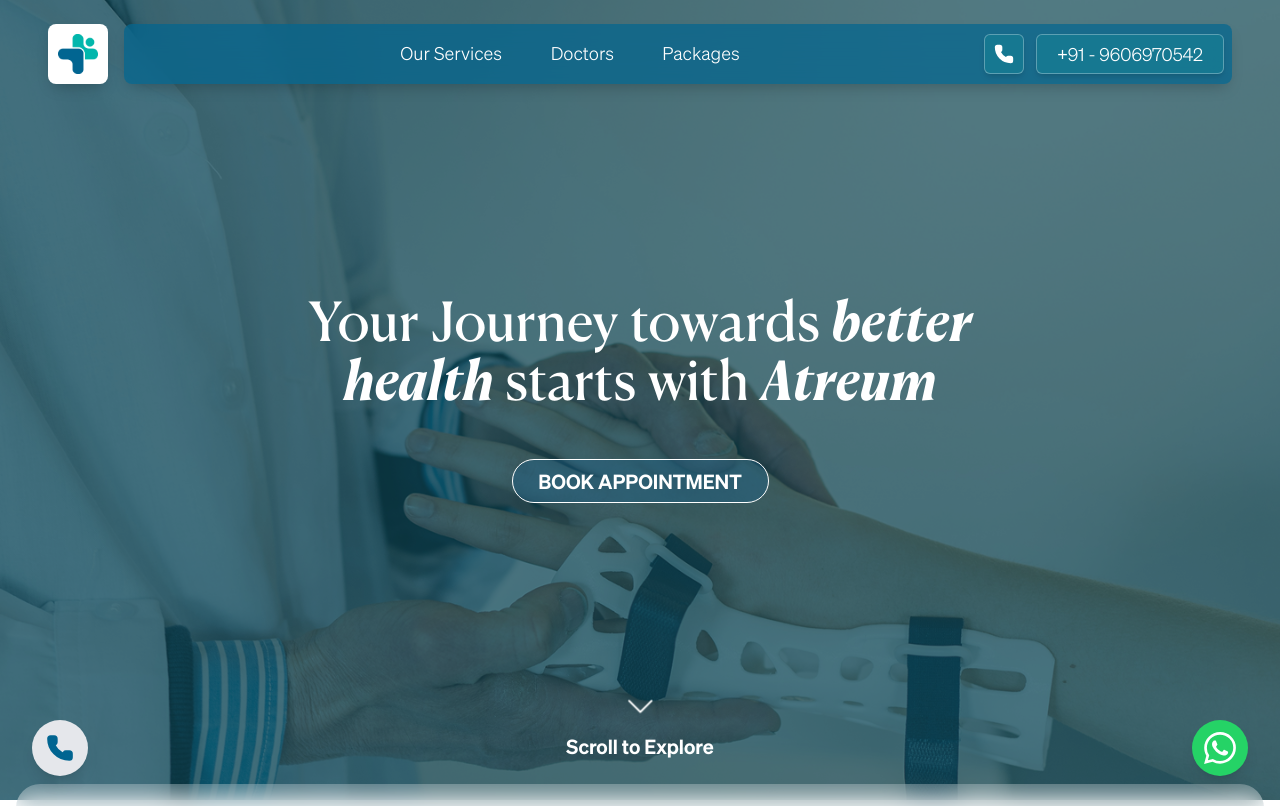
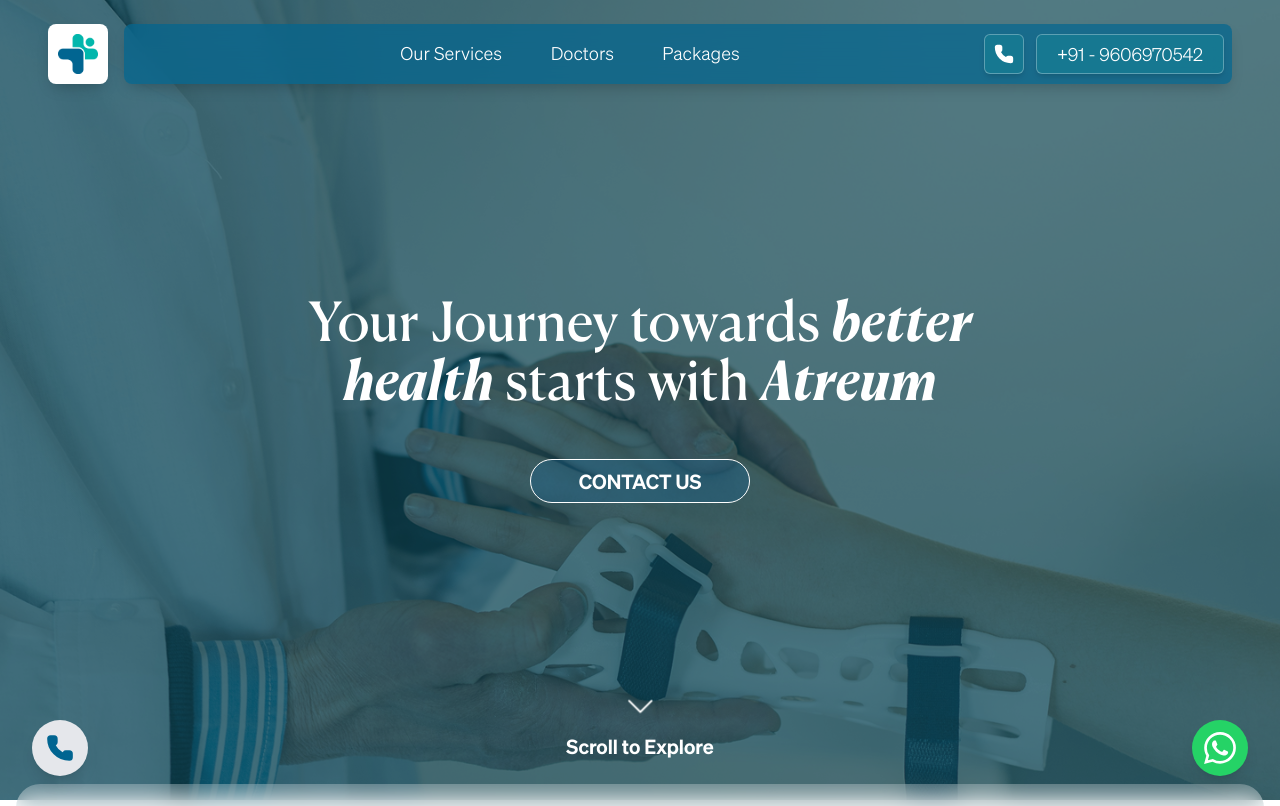
Before and after one commit to suman987654432/atreum, a React (Vite) app: page / in a window 1280 px wide. Shown: the top 806 px of the page. Built offline with nearby package versions, Linux system fonts and the light colour scheme.

Commit message:
refactor: replace 'BOOK APPOINTMENT' button with 'CONTACT US' link for improved user interaction

```diff
--- a/src/components/HeroPage/Hero.jsx
+++ b/src/components/HeroPage/Hero.jsx
@@ -1,4 +1,4 @@
-import React, { useState } from 'react';
+import React from 'react';
 import heroortho from "../../images/heroortho.png";
 import { BsChevronDown } from "react-icons/bs";
 
@@ -25,9 +25,9 @@
             <span className="font-bold italic"> health</span> starts with <span className="font-bold italic">Atreum</span>
           </h1>
 
-          <button className="w-[257px] h-[44px] bg-[#19628D5E] text-white font-sohne font-semibold text-[20px] rounded-[40.5px] border border-white hover:bg-[#19628D]/50 transition-colors mt-4 flex items-center justify-center">
-            BOOK APPOINTMENT
-          </button>
+          <a href="tel:9606970542" className="w-[220px] h-[44px] bg-[#19628D5E] text-white font-sohne font-semibold text-[20px] rounded-[40.5px] border border-white hover:bg-[#19628D]/50 transition-colors mt-4 flex items-center justify-center">
+            CONTACT US
+          </a>
         </div>
 
         {/* Scroll to Explore */}
```
